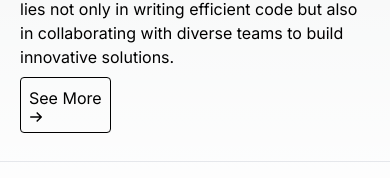
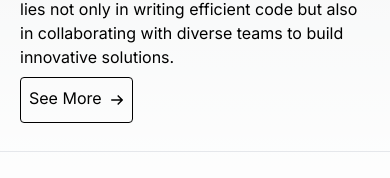
Before and after one commit to SuitlessStan/issam_olwan_portfolio, a Next.js app: page / in a window 390 px wide. Shown: the part 1300-1478 px from the top of the page. Built offline with nearby package versions, Linux system fonts and the light colour scheme; no server answers.

Commit message:
edit about me button

```diff
--- a/app/about-me.tsx
+++ b/app/about-me.tsx
@@ -26,9 +26,9 @@ export default function AboutMe() {
             teamwork to create remarkable products. My passion lies not only in writing efficient
             code but also in collaborating with diverse teams to build innovative solutions.
           </span>
-          <button className="btn my-2 md:hidden flex gap-3 border dark:border-white border-black text-black dark:text-white rounded py-2 px-2 justify-center items-center hover:bg-primio hover:border-primio">
-            <Link href="/about">
-              <span>See More</span>
+          <button className="btn my-2 md:hidden flex gap-3 border dark:border-white border-black text-black dark:text-white rounded py-2 px-2  hover:bg-primio hover:border-primio">
+            <Link href="/about" className="flex justify-center items-center gap-2">
+              <span className="pb-1 dark:p-0">See More</span>
               <svg
                 className="dark:hidden"
                 width="14"
```
